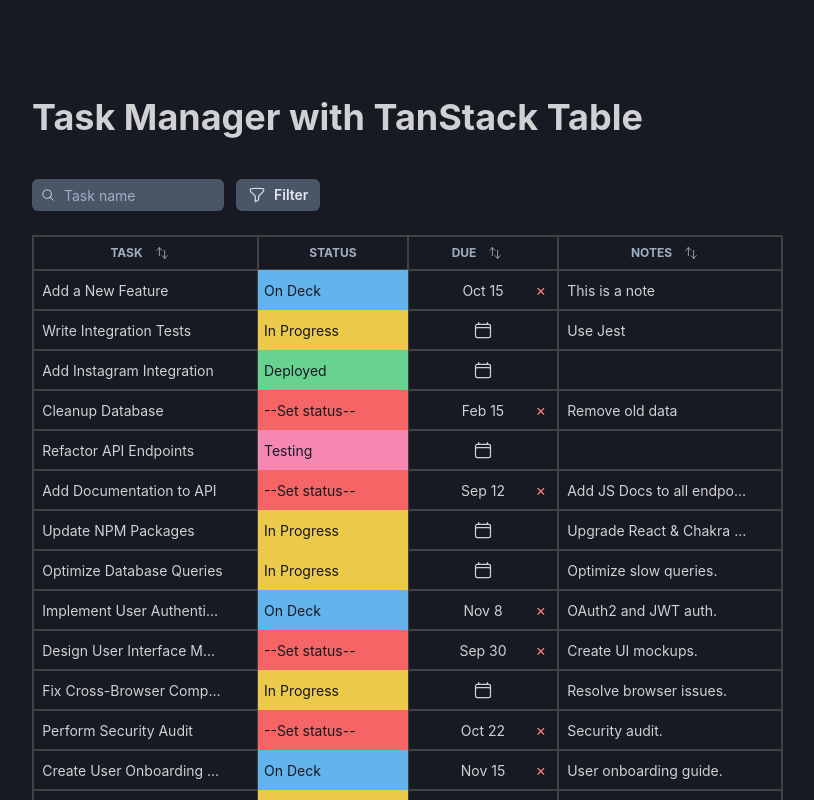
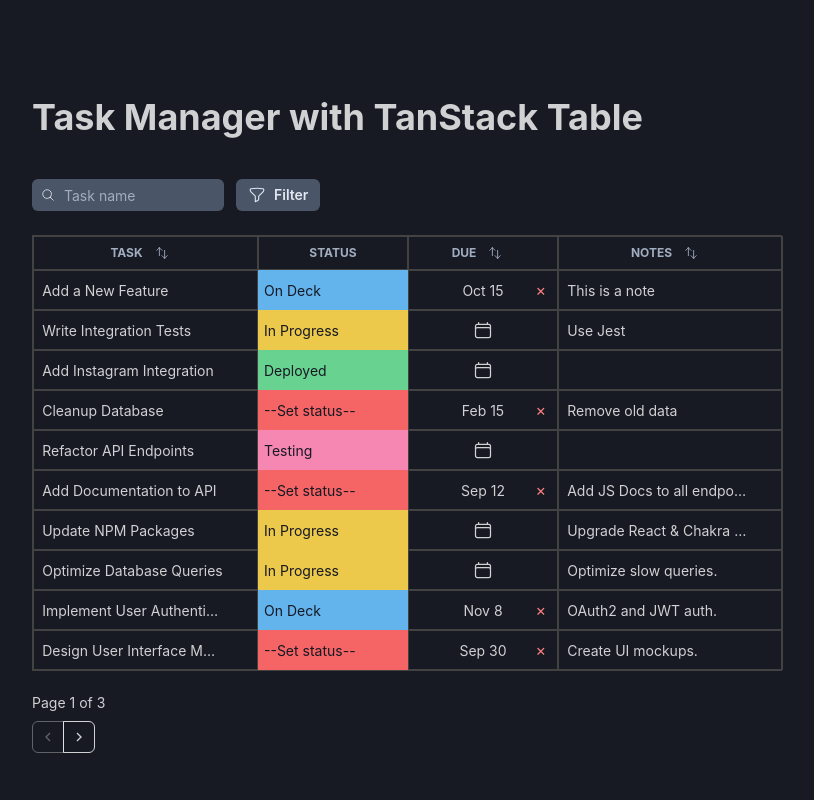
Before and after one commit to adex-badr18/react-table, a React (Vite) app: page / in a window 1280 px wide. Shown: the top 800 px of the page, without its empty margins (132-946 px from the left). Built offline with nearby package versions, Linux system fonts and the light colour scheme.

Commit message:
feat: Add pagination

```diff
--- a/src/components/TaskTable.jsx
+++ b/src/components/TaskTable.jsx
@@ -1,13 +1,14 @@
-import { Box, Icon } from "@chakra-ui/react";
+import { Box, Icon, Text, ButtonGroup, IconButton } from "@chakra-ui/react";
 import { useState } from "react";
 import DATA from "../data";
-import { flexRender, getCoreRowModel, getFilteredRowModel, getSortedRowModel, useReactTable } from "@tanstack/react-table";
+import { flexRender, getCoreRowModel, getFilteredRowModel, getPaginationRowModel, getSortedRowModel, useReactTable } from "@tanstack/react-table";
 import EditableCell from "./EditableCell";
 import StatusCell from "./StatusCell";
 import DateCell from "./DateCell";
 import Filters from "./Filters";
 import SortIcon from "./icons/SortIcon";
 import { TbSortAscending, TbSortDescending } from "react-icons/tb";
+import { GrFormPrevious, GrFormNext } from "react-icons/gr";
 
 const columns = [
     {
@@ -56,6 +57,7 @@ const TaskTable = () => {
         getCoreRowModel: getCoreRowModel(),
         getFilteredRowModel: getFilteredRowModel(),
         getSortedRowModel: getSortedRowModel(),
+        getPaginationRowModel: getPaginationRowModel(),
         columnResizeMode: 'onChange',
         meta: {
             updateData: (rowIndex, columnId, value) =>
@@ -129,6 +131,26 @@ const TaskTable = () => {
                     ))
                 }
             </Box>
+            <br />
+            <Text mb={2}>
+                Page {table.getState().pagination.pageIndex + 1} of {" "}
+                {table.getPageCount()}
+            </Text>
+
+            <ButtonGroup size='sm' isAttached variant='outline'>
+                <IconButton
+                    icon={<GrFormPrevious size={16} />}
+                    onClick={() => table.previousPage()}
+                    isDisabled={!table.getCanPreviousPage()}
+                    colorScheme="white"
+                />
+                <IconButton
+                    icon={<GrFormNext size={16} />}
+                    onClick={() => table.nextPage()}
+                    isDisabled={!table.getCanNextPage()}
+                    colorScheme="white"
+                />
+            </ButtonGroup>
         </Box>
     )
 };
```
